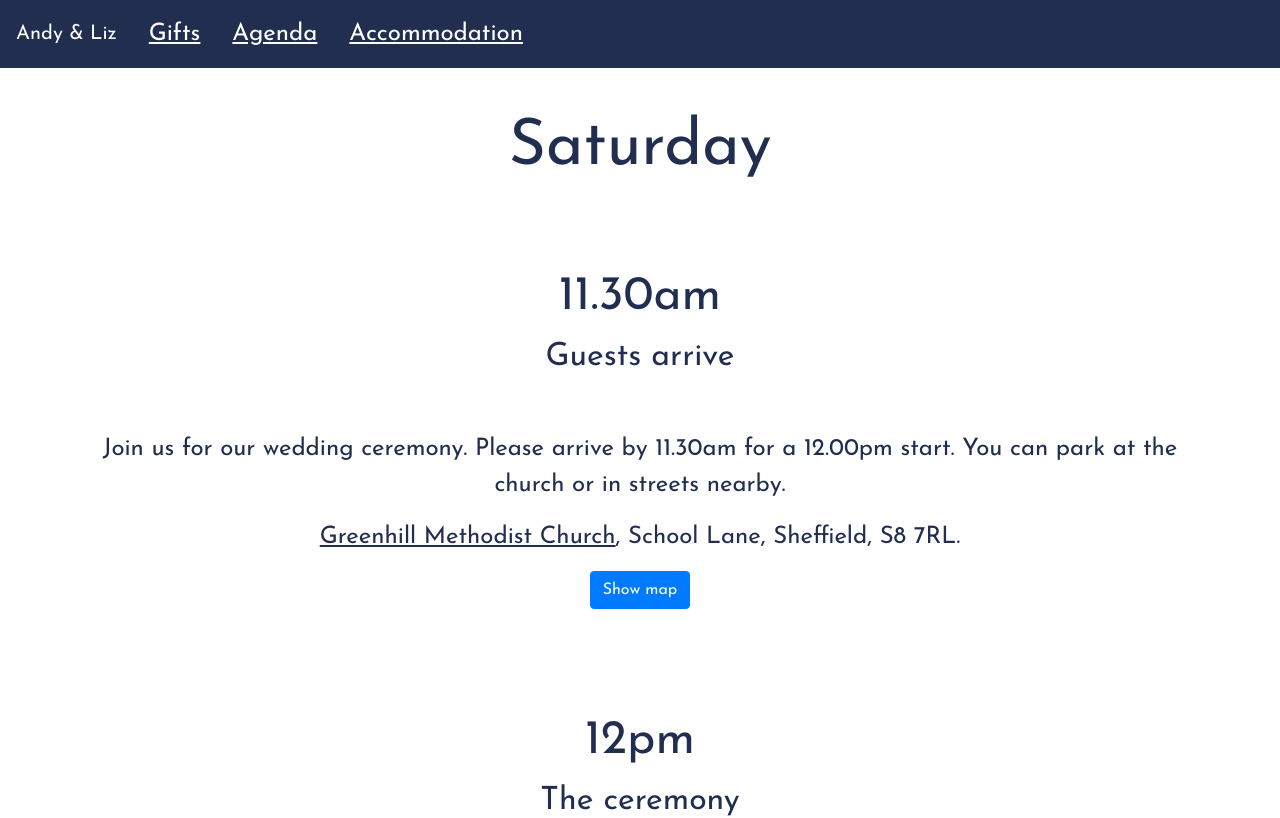
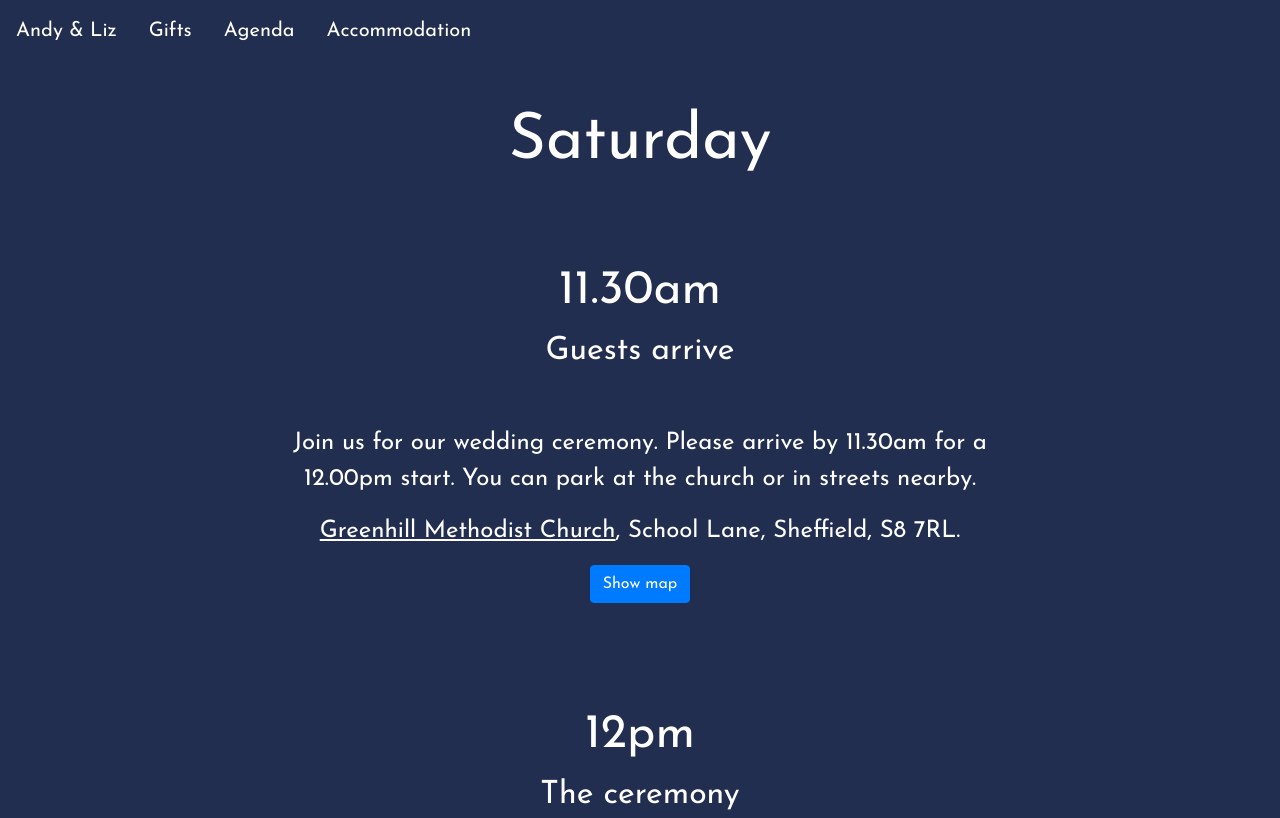
Before and after one commit to evansabove/wedding, a Vue app in the folder website/: page /agenda in a window 1280 px wide. Shown: the top 818 px of the page. Built offline with nearby package versions, Linux system fonts and the light colour scheme.

Commit message:
Styling updates

```diff
--- a/website/src/components/Nav.vue
+++ b/website/src/components/Nav.vue
@@ -49,11 +49,13 @@ nav {
 nav a {
   color: #fff;
   font-weight: normal !important;
+  text-decoration: none;
 }
 
 .nav-item {
     padding-left: 0.5rem;
     padding-right: 0.5rem;
+    font-size: 1.25rem;
 }
 
 .navbar-brand {
--- a/website/src/style/site.css
+++ b/website/src/style/site.css
@@ -1,20 +1,29 @@
 body {
-    background: #fff;
+    background: #222e50;
     font-family: 'Josefin Sans', serif;
     font-size: 1.5rem;
-    color: #222e50;
+    color: #fff;
 }
 
 a {
-    color: #222e50;
+    color: #fff;
     text-decoration: underline;
 }
 
 a:hover {
-    color: #222e50
+    color: #fff
 }
 
 button {
     border-radius: 20px;
     font-size: 1.2rem;
 }
+
+.page-container {
+    text-align: center;
+    padding-top: 2rem;
+    max-width: 800px;
+    margin: auto;
+    padding-left: 2rem;
+    padding-right: 2rem;
+  }
--- a/website/src/views/Accommodation.vue
+++ b/website/src/views/Accommodation.vue
@@ -7,8 +7,8 @@
           >Haddon Grove Farm Cottages</a
         >
         for Friday, Saturday and Sunday nights. The cottages range from one to
-      five bedrooms sleeping 49 guests across the whole site, and each contain a
-      kitchen, bathrooms and communal areas. There are also outdoor BBQs, a
+        five bedrooms sleeping 49 guests across the whole site, and each contain
+        a kitchen, bathrooms and communal areas. There are also outdoor BBQs, a
         games room, a playground and a swimming pool (so pack your costume!). We
         would love to have you to stay!
       </p>
@@ -35,11 +35,4 @@ export default {
 </script>
 
 <style lang="scss" scoped>
-
-.page-container {
-  text-align: center;
-  padding-top: 2rem;
-  max-width: 800px;
-  margin: auto;
-}
 </style>
--- a/website/src/views/Agenda.vue
+++ b/website/src/views/Agenda.vue
@@ -18,8 +18,4 @@ export default {
 </script>
 
 <style lang="scss" scoped>
-.page-container {
-  text-align: center;
-  margin-top: 2rem;
-}
 </style>
--- a/website/src/views/Gifts.vue
+++ b/website/src/views/Gifts.vue
@@ -13,10 +13,4 @@ export default {
 </script>
 
 <style lang="scss" scoped>
-.page-container {
-  text-align: center;
-  padding-top: 2rem;
-  max-width: 800px;
-  margin: auto;
-}
 </style>
--- a/website/src/views/Home.vue
+++ b/website/src/views/Home.vue
@@ -7,26 +7,25 @@
       </div>
     </div>
 
+    <div class="page-container">
       <h1 class="centered">It's getting closer!</h1>
 
       <Panel :index="1">
         <p>
-        We're really looking forward to celebrating our day with you!
-        Check out the agenda for the day <router-link to="/agenda">here</router-link>.
+          We're really looking forward to celebrating our day with you! Check
+          out the agenda for the day
+          <router-link to="/agenda">here</router-link>.
         </p>
       </Panel>
 
       <Panel :index="2">
-      <p>
-        Please send an email to rsvp@<span>andyandliz.wedding</span>
-        confirming your numbers and any dietary requirements!
-      </p>
         <div>
           <div style="text-align: center">
             <img class="together" src="together.jpg" />
           </div>
         </div>
       </Panel>
+    </div>
   </div>
 </template>
 
```
Lines whose indentation alone changed are shown as unchanged.
